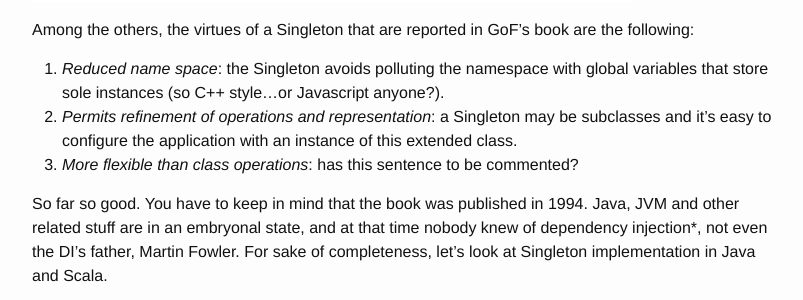
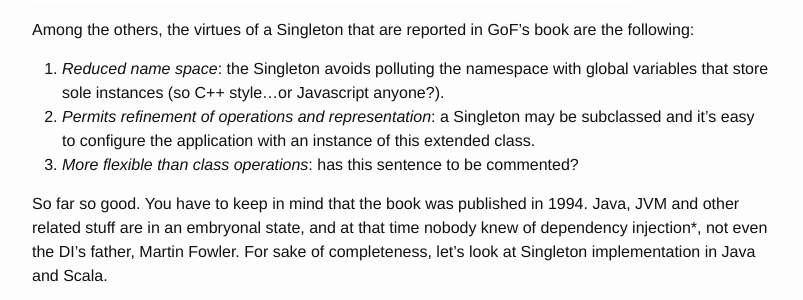
Before and after one commit to rcardin/rcardin.github.io, a Jekyll site: the page built from _posts/2015-07-03-the-good-the-bad-and-the-singleton.markdown, in a window 1280 px wide and 900 px high, scrolled down 1195 px. Shown: the part 152-452 px from the top of the window, without its empty margins (238-1041 px from the left). Built offline with Jekyll 4.4.1, drawn with Linux system fonts in a browser that asks for light colours; nearby versions of some CDN libraries; comment, search, counter and statistics services are not loaded.

Commit message:
Correction of a typo

```diff
--- a/_posts/2015-07-03-the-good-the-bad-and-the-singleton.markdown
+++ b/_posts/2015-07-03-the-good-the-bad-and-the-singleton.markdown
@@ -61,7 +61,7 @@ Among the others, the virtues of a Singleton that are reported in GoF's book are
 
 1. *Reduced name space*: the Singleton avoids polluting the namespace with global variables that store sole instances
    (so C++ style...or Javascript anyone?).
-2. *Permits refinement of operations and representation*: a Singleton may be subclasses and it's easy to configure the
+2. *Permits refinement of operations and representation*: a Singleton may be subclassed and it's easy to configure the
    application with an instance of this extended class.
 3. *More flexible than class operations*: has this sentence to be commented?
 
```
